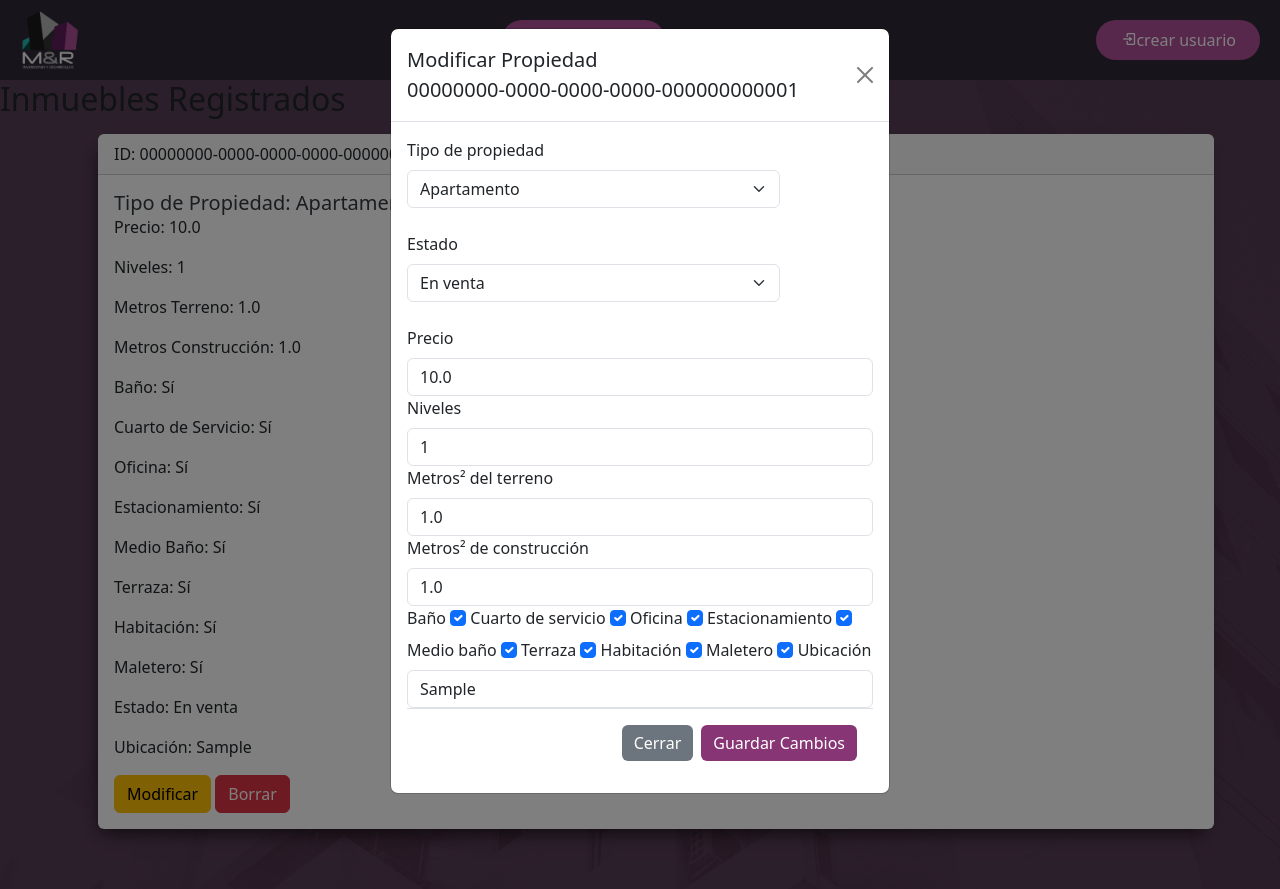
After one commit to UNEG-Ing-Software-II/real_estate_management, a Django app: page /inmuebles-registrados/ in a window 1280 px wide, after a click on "Modificar". The commit adds this page. Run offline with Django 5.2, Linux system fonts and the light colour scheme; tables that the repository leaves empty hold one stand-in row (values such as "Sample post").

Commit message:
CRUD inmueble

```diff
--- a/MyR/settings.py
+++ b/MyR/settings.py
@@ -87,7 +87,7 @@ DATABASES = {
         "ENGINE": "django.db.backends.postgresql",
         "NAME": "MyR",
         "USER": "postgres",
-        "PASSWORD": "password",
+        "PASSWORD": "diaz3214",
         "HOST": "localhost",
         "DATABASE_PORT": "5432",
     }
--- /dev/null
+++ b/app_Principal/templates/inmuebles_registrados.html
@@ -0,0 +1,147 @@
+{% extends 'base/base.html'%}
+{% load static %}
+
+{% block extra_styles %}
+    <link rel="stylesheet" href="{% static '/styles/style.css' %}">
+{% endblock %}
+
+
+{% block content %}
+    <h2>Inmuebles Registrados</h2>
+    {% if inmuebles %}
+        {% for inmueble in inmuebles %}
+        <div class="container">
+            <div class="card m-3">
+                <div class="card-header">
+                    ID: {{ inmueble.id }}
+                </div>
+                <div class="card-body">
+                    <h5 class="card-title">Tipo de Propiedad: {{ inmueble.tipoPropiedad }}</h5>
+                    <p class="card-text">Precio: {{ inmueble.precio }}</p>
+                    <p class="card-text">Niveles: {{ inmueble.niveles }}</p>
+                    <p class="card-text">Metros Terreno: {{ inmueble.metros_terreno }}</p>
+                    <p class="card-text">Metros Construcción: {{ inmueble.metros_construccion }}</p>
+                    <p class="card-text">Baño: {{ inmueble.bathroom|yesno:"Sí,No" }}</p>
+                    <p class="card-text">Cuarto de Servicio: {{ inmueble.cuarto_servicio|yesno:"Sí,No" }}</p>
+                    <p class="card-text">Oficina: {{ inmueble.oficina|yesno:"Sí,No" }}</p>
+                    <p class="card-text">Estacionamiento: {{ inmueble.estacionamiento|yesno:"Sí,No" }}</p>
+                    <p class="card-text">Medio Baño: {{ inmueble.half_bath|yesno:"Sí,No" }}</p>
+                    <p class="card-text">Terraza: {{ inmueble.terraza|yesno:"Sí,No" }}</p>
+                    <p class="card-text">Habitación: {{ inmueble.habitacion|yesno:"Sí,No" }}</p>
+                    <p class="card-text">Maletero: {{ inmueble.maletero|yesno:"Sí,No" }}</p>
+                    <p class="card-text">Estado: {{ inmueble.estado }}</p>
+                    <p class="card-text">Ubicación: {{ inmueble.ubicacion }}</p>
+                    <a href="#" class="btn btn-warning" data-bs-toggle="modal" data-bs-target="#modalModificar{{ inmueble.id }}">Modificar</a>
+                    <a href="#" class="btn btn-danger" data-bs-toggle="modal" data-bs-target="#modalBorrar{{ inmueble.id }}">Borrar</a>
+
+                </div>
+            </div>
+        </div>
+
+        <!-- Modal De Modificacion Inmueble -->
+    <div class="modal fade" id="modalModificar{{ inmueble.id }}" tabindex="-1" aria-labelledby="modalModificarLabel{{ inmueble.id }}" aria-hidden="true">
+        <div class="modal-dialog modal-dialog-scrollable">
+            <div class="modal-content">
+                <div class="modal-header">
+                    <h1 class="modal-title fs-5" id="modalModificarLabel{{ inmueble.id }}">Modificar Propiedad <br>{{inmueble.id}}</h1>
+                    <button type="button" class="btn-close" data-bs-dismiss="modal" aria-label="Close"></button>
+                </div>
+                <div class="modal-body">
+                    <form action="{% url 'modificar_inmueble' inmueble.id %}" method="post">
+                        {% csrf_token %}
+                            <label for="InputTipoDePropiedad" class="form-label">Tipo de propiedad</label>
+                            <select class="form-select" name="tipoPropiedad" id="InputTipoDePropiedad" required>
+                                <option selected disabled hidden>Seleccione un tipo de propiedad</option>
+                                <option value="Apartamento" {% if inmueble.tipoPropiedad == 'Apartamento' %} selected {% endif %}>Apartamento</option>
+                                <option value="Town house" {% if inmueble.tipoPropiedad == 'Town house' %} selected {% endif %}>Town house</option>
+                                <option value="Quinta" {% if inmueble.tipoPropiedad == 'Quinta' %} selected {% endif %}>Quinta</option>
+                                <option value="Casa" {% if inmueble.tipoPropiedad == 'Casa' %} selected {% endif %}>Casa</option>
+                                <option value="Galpon" {% if inmueble.tipoPropiedad == 'Galpon' %} selected {% endif %}>Galpon</option>
+                                <option value="Oficina" {% if inmueble.tipoPropiedad == 'Oficina' %} selected {% endif %}>Oficina</option>
+                                <option value="F comercio" {% if inmueble.tipoPropiedad == 'F comercio' %} selected {% endif %}>F comercio</option>
+                                <option value="Otros" {% if inmueble.tipoPropiedad == 'Otros' %} selected {% endif %}>Otros</option>
+                            </select><br>
+
+                            <label for="InputEstado" class="form-label">Estado</label>
+                            <select class="form-select" name="estado" id="InputEstado" required>
+                                <option selected disabled hidden>Seleccione un tipo de estado</option>
+                                <option value="En venta" {% if inmueble.estado == 'En venta' %} selected {% endif %}>En venta</option>
+                                <option value="En alquiler" {% if inmueble.estado == 'En alquiler' %} selected {% endif %}>En alquiler</option>
+                                <option value="Finalizado" {% if inmueble.estado == 'Finalizado' %} selected {% endif %}>Finalizado</option>
+                            </select><br>
+
+                            <label for="InputPrecio" class="form-label">Precio</label>
+                            <input type="number" class="form-control" name="precio" id="InputPrecio" value="{{ inmueble.precio }}" min="0.001" step="0.001" required>
+
+                            <label for="InputNiveles" class="form-label">Niveles</label>
+                            <input type="number" class="form-control" name="niveles" id="InputNiveles" value="{{ inmueble.niveles }}" min="1" step="1" required>
+
+                            <label for="InputMetrosTerreno" class="form-label">Metros² del terreno</label>
+                            <input type="number" class="form-control" name="metros_terreno" id="InputMetrosTerreno" value="{{ inmueble.metros_terreno }}" min="0.001" step="0.001" required>
+
+                            <label for="InputMetrosConstruccion" class="form-label">Metros² de construcción</label>
+                            <input type="number" class="form-control" name="metros_construccion" id="InputMetrosConstruccion" value="{{ inmueble.metros_construccion }}" min="0.001" step="0.001" required>
+
+                            <label for="InputBathroom" class="form-label">Baño</label>
+                            <input type="checkbox" class="form-check-input" name="bathroom" id="InputBathroom" {% if inmueble.bathroom %} checked {% endif %}>
+
+                            <label for="InputCuartoServicio" class="form-label">Cuarto de servicio</label>
+                            <input type="checkbox" class="form-check-input" name="cuarto_servicio" id="InputCuartoServicio" {% if inmueble.cuarto_servicio %} checked {% endif %}>
+
+                            <label for="InputOficina" class="form-label">Oficina</label>
+                            <input type="checkbox" class="form-check-input" name="oficina" id="InputOficina" {% if inmueble.oficina %} checked {% endif %}>
+
+                            <label for="InputEstacionamiento" class="form-label">Estacionamiento</label>
+                            <input type="checkbox" class="form-check-input" name="estacionamiento" id="InputEstacionamiento" {% if inmueble.estacionamiento %} checked {% endif %}>
+
+                            <label for="InputHalfBath" class="form-label">Medio baño</label>
+                            <input type="checkbox" class="form-check-input" name="half_bath" id="InputHalfBath" {% if inmueble.half_bath %} checked {% endif %}>
+
+                            <label for="InputTerraza" class="form-label">Terraza</label>
+                            <input type="checkbox" class="form-check-input" name="terraza" id="InputTerraza" {% if inmueble.terraza %} checked {% endif %}>
+
+                            <label for="InputHabitacion" class="form-label">Habitación</label>
+                            <input type="checkbox" class="form-check-input" name="habitacion" id="InputHabitacion" {% if inmueble.habitacion %} checked {% endif %}>
+
+                            <label for="InputMaletero" class="form-label">Maletero</label>
+                            <input type="checkbox" class="form-check-input" name="maletero" id="InputMaletero" {% if inmueble.maletero %} checked {% endif %}>
+
+                            <label for="InputUbicacion" class="form-label">Ubicación</label>
+                            <input type="text" class="form-control" name="ubicacion" id="InputUbicacion" value="{{ inmueble.ubicacion }}" required>
+
+                        <div class="modal-footer">
+                            <button type="button" class="btn btn-secondary" data-bs-dismiss="modal">Cerrar</button>
+                            <button type="submit" class="btn btn-primary">Guardar Cambios</button>
+                        </div>
+                    </form>
+                </div>
+            </div>
+        </div>
+    </div>
+
+        <!-- Modal para Borrar -->
+        <div class="modal fade" id="modalBorrar{{ inmueble.id }}" tabindex="-1" aria-labelledby="modalBorrarLabel{{ inmueble.id }}" aria-hidden="true">
+            <div class="modal-dialog">
+                <div class="modal-content">
+                <div class="modal-header">
+                    <h5 class="modal-title">Eliminar inmueble {{inmueble.id}}</h5>
+                    <button type="button" class="btn-close" data-bs-dismiss="modal" aria-label="Close"></button>
+                </div>
+                        <form action="{% url 'eliminar_inmueble' inmueble.id%}" method="post">
+                        {% csrf_token %}
+                        <div class="modal-body">
+                            <p>¿Estás seguro que deseas eliminar este inmueble?</p>
+                        </div>
+                        <div class="modal-footer">
+                            <button type="button" class="btn btn-secondary" data-bs-dismiss="modal">Cancelar</button>
+                            <button type="submit" class="btn btn-danger">Eliminar</button>
+                        </div>
+                    </form>
+                </div>
+            </div>
+        </div>
+        {% endfor %}
+    {% else %}
+        <p>No hay inmuebles registrados.</p>
+    {% endif %}
+{% endblock %}
--- a/app_Principal/urls.py
+++ b/app_Principal/urls.py
@@ -17,16 +17,22 @@ Including another URLconf
 from django.contrib import admin
 from django.urls import path
 from app_Principal.views import *
-#from MyR.backend import *
+from app_Principal.Controladores.InmuebleController import *
+
 
 urlpatterns = [
     path('admin', admin.site.urls),
     path('',index,name='index'),
     path('login', login_view, name = 'login'),
     path('inicio_coordinador',coordinador, name='inicio Coordinador' ),
-    path('inicio_asesor',asesor, name='inicio Asesor' ),
+    path('inicio_asesor',asesor, name='inicio Asesor'),
     path('inicio_director_general',director_general, name='inicio Director General'),
     path('cerrar_sesion',cerrar_sesion, name='cerrar sesion'),
     path('crear_usuario',crear_usuario, name='crear usuario'),
     path('detalles-inmueble/<int:inmueble_id>/', inmueble, name='inmueble'),
+    #inmuebles
+    path('inmuebles-registrados/', inmuebles_registrados, name='inmuebles registrados'), #Leer
+    path('registrar-inmueble/', registrar_inmueble, name='registrar_inmueble'), #Crear
+    path('modificar_inmueble/<uuid:inmueble_id>/', modificar_inmueble, name='modificar_inmueble'),
+    path('eliminar_inmueble/<uuid:inmueble_id>/', eliminar_inmueble, name='eliminar_inmueble'),
 ]
```
Also changed, not shown: app_Principal/Controladores/InmuebleController.py (added, +45 -0 lines), app_Principal/models.py (+8 -4 lines), app_Principal/templates/views_asesor/views_asesor.html (+53 -24 lines), app_Principal/migrations/0001_initial.py, app_Principal/migrations/0002_remove_inmueble_propietario_and_more.py (added), app_Principal/migrations/0002_rename_asesor_documentos_asesor_id_and_more.py (deleted), app_Principal/migrations/0003_alter_inmueble_id.py (added), app_Principal/migrations/0003_inmuebleasesor_inmueblepropietario_and_more.py (deleted).
